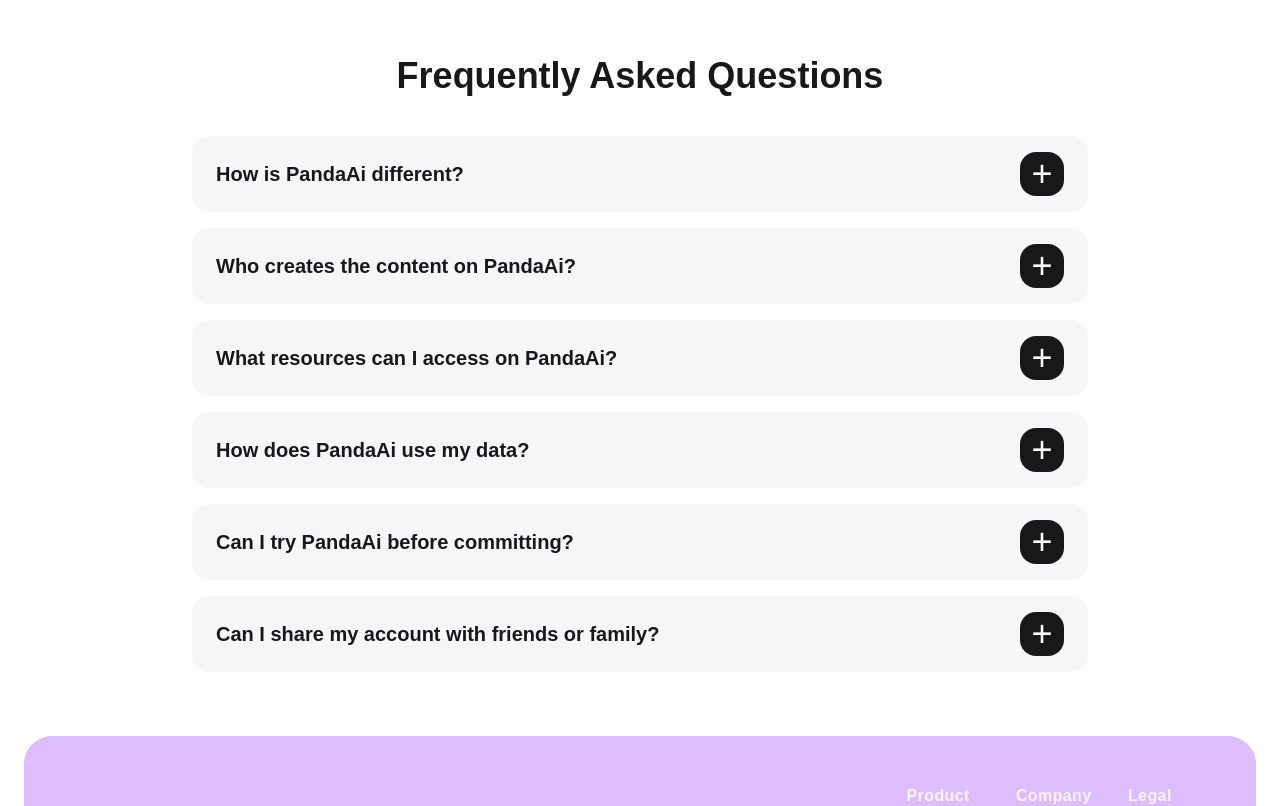
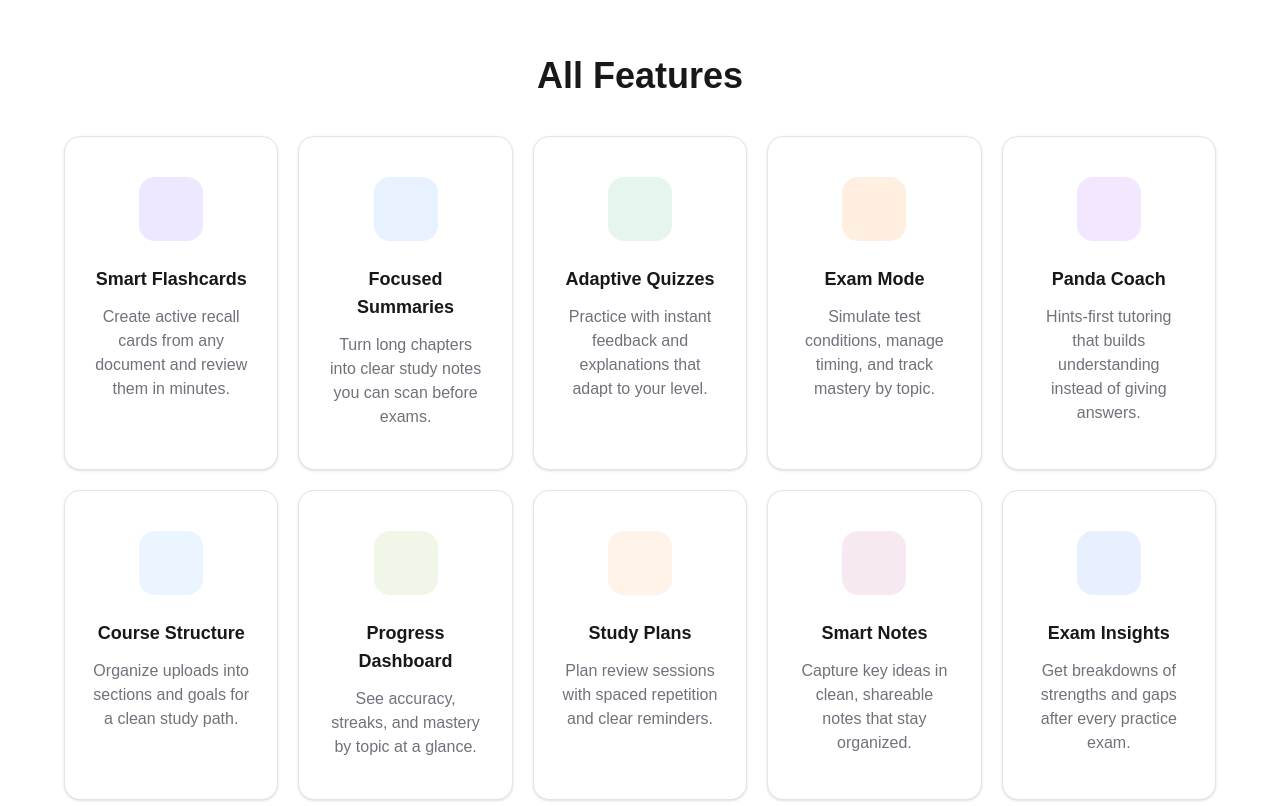
Before and after one commit to I2S9/pandaaiapp, a Next.js app: page / in a window 1280 px wide. Shown: the part 2180-2986 px from the top of the page. Built offline with nearby package versions, Linux system fonts and the light colour scheme.

Commit message:
Add feature showcase section to homepage highlighting key functionalities

```diff
--- a/src/app/fr/page.tsx
+++ b/src/app/fr/page.tsx
@@ -105,6 +105,68 @@
     testimonials.slice(0, 3),
     testimonials.slice(3, 6),
     testimonials.slice(6, 9),
+  ];
+  const featureShowcase = [
+    {
+      title: "Flashcards intelligentes",
+      description:
+        "Créez des cartes de rappel à partir de vos supports et révisez vite.",
+      color: "bg-[#EDE7FF]",
+    },
+    {
+      title: "Résumés ciblés",
+      description:
+        "Transformez les chapitres en notes claires pour réviser efficacement.",
+      color: "bg-[#E8F1FF]",
+    },
+    {
+      title: "Quiz adaptatifs",
+      description:
+        "Entraînez-vous avec feedback et explications adaptées à votre niveau.",
+      color: "bg-[#E7F6EC]",
+    },
+    {
+      title: "Mode examen",
+      description:
+        "Simulez les épreuves, gérez le temps et suivez la maîtrise par thème.",
+      color: "bg-[#FFEFE1]",
+    },
+    {
+      title: "Panda Coach",
+      description:
+        "Un tutorat par indices pour comprendre sans donner la réponse.",
+      color: "bg-[#F2E7FF]",
+    },
+    {
+      title: "Structure de cours",
+      description:
+        "Organisez les uploads en sections et objectifs pour un parcours clair.",
+      color: "bg-[#EAF5FF]",
+    },
+    {
+      title: "Tableau de bord",
+      description:
+        "Suivez précision, rythme et maîtrise par thème en un coup d’œil.",
+      color: "bg-[#F1F7E8]",
+    },
+    {
+      title: "Plans d’étude",
+      description:
+        "Planifiez les révisions avec répétition espacée et rappels clairs.",
+      color: "bg-[#FFF2E9]",
+    },
+    {
+      title: "Notes intelligentes",
+      description:
+        "Capturez l’essentiel en notes propres et faciles à partager.",
+      color: "bg-[#F7E9F1]",
+    },
+    {
+      title: "Analyses d’examen",
+      description:
+        "Obtenez vos forces et axes d’amélioration après chaque examen blanc.",
+      color: "bg-[#E8F0FF]",
+    },
   ];
   const avatarColors = ["bg-[#D9F3E3]", "bg-[#F9D6E4]", "bg-[#FFF1BF]", "bg-[#DCE8FF]"];
 
@@ -329,6 +391,33 @@
           </div>
         </section>
 
+        <section className="mx-auto w-full max-w-6xl border-t border-zinc-100 py-16">
+          <div className="text-center">
+            <h2 className="text-3xl font-semibold text-zinc-900 sm:text-4xl">
+              Toutes les fonctionnalités
+            </h2>
+          </div>
+          <div className="mt-10 grid gap-5 sm:grid-cols-2 lg:grid-cols-5">
+            {featureShowcase.map((feature) => (
+              <div
+                key={feature.title}
+                className="rounded-2xl border border-zinc-200 bg-white px-7 py-10 text-center shadow-sm"
+              >
+                <div
+                  className={`mx-auto h-16 w-16 rounded-2xl ${feature.color}`}
+                  aria-hidden="true"
+                />
+                <p className="mt-6 text-lg font-semibold text-zinc-900">
+                  {feature.title}
+                </p>
+                <p className="mt-3 text-base text-zinc-500">
+                  {feature.description}
+                </p>
+              </div>
+            ))}
+          </div>
+        </section>
+
         <section
           id="faq"
           className="mx-auto w-full max-w-4xl border-t border-zinc-100 py-16"
--- a/src/app/page.tsx
+++ b/src/app/page.tsx
@@ -89,6 +89,68 @@
     testimonials.slice(0, 3),
     testimonials.slice(3, 6),
     testimonials.slice(6, 9),
+  ];
+  const featureShowcase = [
+    {
+      title: "Smart Flashcards",
+      description:
+        "Create active recall cards from any document and review them in minutes.",
+      color: "bg-[#EDE7FF]",
+    },
+    {
+      title: "Focused Summaries",
+      description:
+        "Turn long chapters into clear study notes you can scan before exams.",
+      color: "bg-[#E8F1FF]",
+    },
+    {
+      title: "Adaptive Quizzes",
+      description:
+        "Practice with instant feedback and explanations that adapt to your level.",
+      color: "bg-[#E7F6EC]",
+    },
+    {
+      title: "Exam Mode",
+      description:
+        "Simulate test conditions, manage timing, and track mastery by topic.",
+      color: "bg-[#FFEFE1]",
+    },
+    {
+      title: "Panda Coach",
+      description:
+        "Hints-first tutoring that builds understanding instead of giving answers.",
+      color: "bg-[#F2E7FF]",
+    },
+    {
+      title: "Course Structure",
+      description:
+        "Organize uploads into sections and goals for a clean study path.",
+      color: "bg-[#EAF5FF]",
+    },
+    {
+      title: "Progress Dashboard",
+      description:
+        "See accuracy, streaks, and mastery by topic at a glance.",
+      color: "bg-[#F1F7E8]",
+    },
+    {
+      title: "Study Plans",
+      description:
+        "Plan review sessions with spaced repetition and clear reminders.",
+      color: "bg-[#FFF2E9]",
+    },
+    {
+      title: "Smart Notes",
+      description:
+        "Capture key ideas in clean, shareable notes that stay organized.",
+      color: "bg-[#F7E9F1]",
+    },
+    {
+      title: "Exam Insights",
+      description:
+        "Get breakdowns of strengths and gaps after every practice exam.",
+      color: "bg-[#E8F0FF]",
+    },
   ];
   const avatarColors = ["bg-[#D9F3E3]", "bg-[#F9D6E4]", "bg-[#FFF1BF]", "bg-[#DCE8FF]"];
 
@@ -313,6 +375,33 @@
           </div>
         </section>
 
+        <section className="mx-auto w-full max-w-6xl border-t border-zinc-100 py-16">
+          <div className="text-center">
+            <h2 className="text-3xl font-semibold text-zinc-900 sm:text-4xl">
+              All Features
+            </h2>
+          </div>
+          <div className="mt-10 grid gap-5 sm:grid-cols-2 lg:grid-cols-5">
+            {featureShowcase.map((feature) => (
+              <div
+                key={feature.title}
+                className="rounded-2xl border border-zinc-200 bg-white px-7 py-10 text-center shadow-sm"
+              >
+                <div
+                  className={`mx-auto h-16 w-16 rounded-2xl ${feature.color}`}
+                  aria-hidden="true"
+                />
+                <p className="mt-6 text-lg font-semibold text-zinc-900">
+                  {feature.title}
+                </p>
+                <p className="mt-3 text-base text-zinc-500">
+                  {feature.description}
+                </p>
+              </div>
+            ))}
+          </div>
+        </section>
+
         <section
           id="faq"
           className="mx-auto w-full max-w-4xl border-t border-zinc-100 py-16"
```
